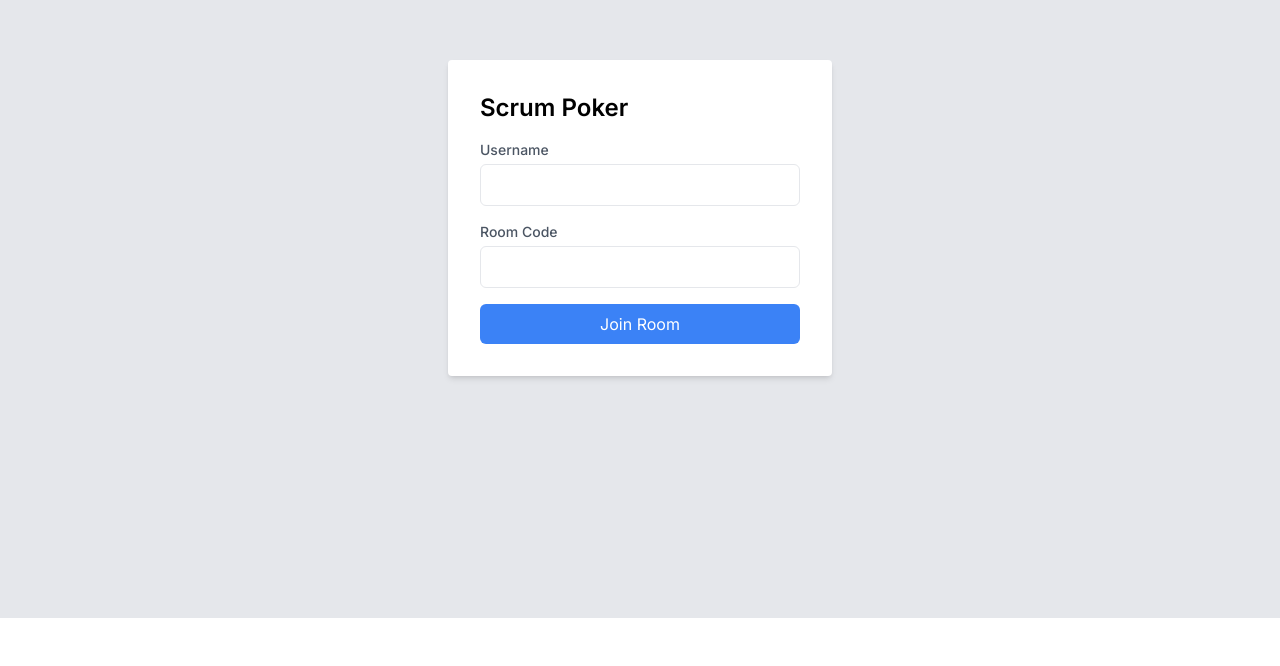
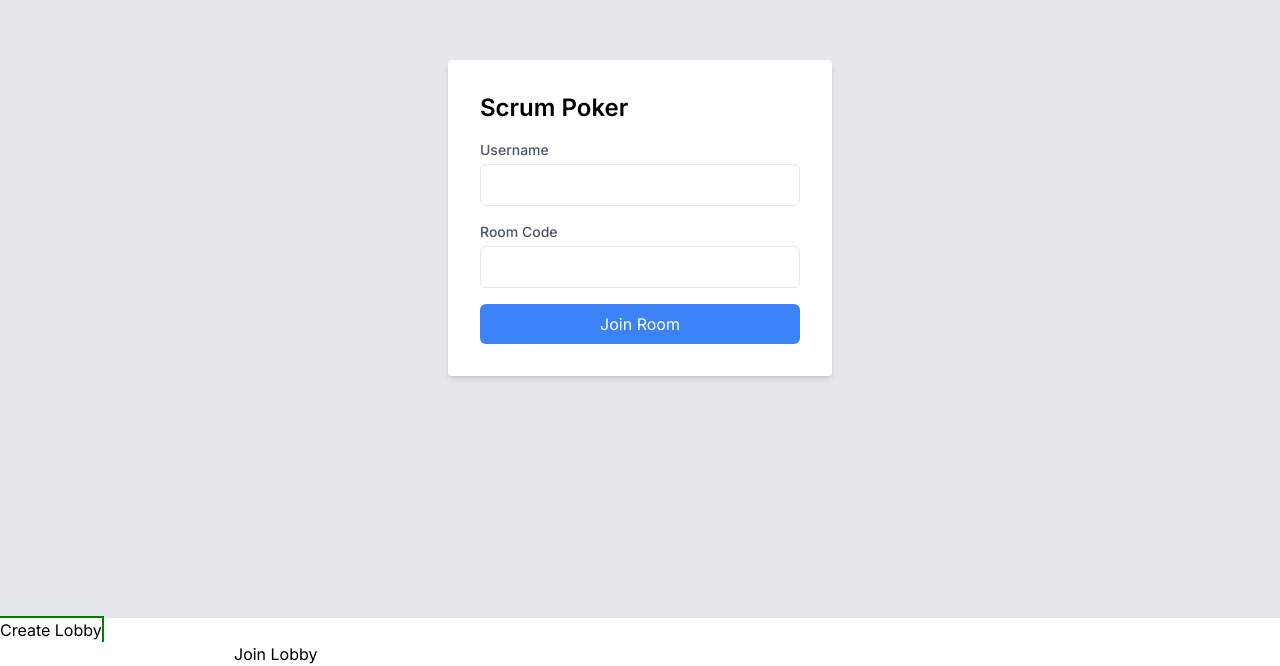
Before and after one commit to zonneplan/scrum, a Next.js app: page / in a window 1280 px wide. Shown: the part 182-848 px from the top of the page. Before the commit the page ends 800 px from the top, so only its background shows below. Built offline with nearby package versions, Linux system fonts and the light colour scheme.

Commit message:
toevoegen basis pusher gedoe

```diff
--- /dev/null
+++ b/app/Pusher.tsx
@@ -0,0 +1,19 @@
+import { NextApiRequest, NextApiResponse } from 'next';
+import Pusher from 'pusher';
+
+const pusher = new Pusher({
+  appId: '1712714',
+  key: '892d3d7e0676f240f4af',
+  secret: '7e9b8c32a12ca529f49f',
+  cluster: 'eu',
+  useTLS: true
+});
+
+export default async function handler(req:NextApiRequest, res:NextApiResponse) {
+  const { socket_id, channel_name } = req.body;
+
+  // Authenticate the connection
+  const auth = pusher.authenticate(socket_id, channel_name);
+
+  res.send(auth);
+}
--- /dev/null
+++ b/app/api/route.ts
@@ -0,0 +1,19 @@
+import Pusher from 'pusher';
+
+export async function POST(request: Request) {
+  const pusher = new Pusher({
+    appId: process.env['PUSHER_APP_ID'] as string,
+    key: process.env['PUSHER_KEY'] as string,
+    secret: process.env['PUSHER_SECRET'] as string,
+    cluster: process.env['PUSHER_CLUSTER'] as string,
+    useTLS: true,
+  });
+
+  const data = await request.json();
+  console.log(data);
+  pusher.trigger('lobby-' + data.lobbyCode, 'counter-event', {
+    message: 'Bonjour',
+  });
+
+  return new Response('OK');
+}
--- a/app/page.tsx
+++ b/app/page.tsx
@@ -1,4 +1,9 @@
 import HomePage from "@/components/custom components/HomePage";
+import Image from 'next/image'
+import Link from 'next/link'
+import { Suspense } from 'react'
+import CreateLobbyButton from '@/components/createLobby'
+import JoinLobbyButton from '@/components/joinLobby'
 
 export const preferredRegion = 'home'
 export const dynamic = 'force-dynamic'
@@ -7,6 +12,10 @@ export default function Home() {
   return (
     <div>
         <HomePage/>
+
+        <CreateLobbyButton />
+
+        <JoinLobbyButton />
     </div>
   )
 }
--- /dev/null
+++ b/components/createLobby.tsx
@@ -0,0 +1,59 @@
+'use client';
+
+import { useRouter } from 'next/navigation';
+import { useEffect, useTransition } from 'react';
+import { useState } from 'react';
+import Pusher from 'pusher-js';
+
+export default function CreateLobbyButton(): JSX.Element {
+  const [lobbyCode, setLobbyCode] = useState('');
+
+  interface Data {
+    message: string;
+  }
+
+  useEffect(() => {
+    console.log('useEffect')
+  }, []);
+
+
+  const createLobby = () => {
+    const code = generateCode();
+    console.log(code);
+
+    const key = process.env["NEXT_PUBLIC_PUSHER_KEY"];
+    const cluster = process.env["NEXT_PUBLIC_PUSHER_CLUSTER"];
+
+    if(!key || !cluster) {
+      return;
+    }
+
+    const pusher = new Pusher(key, {
+      cluster: cluster,
+    });
+
+    const channel = pusher.subscribe("lobby-" + code);
+
+     // Bind to an event
+     channel.bind('counter-event', (data: Data) => {
+      console.log('hello world1', data.message);
+    });
+
+};
+
+  const generateCode = () => {
+    const codeLength = 4;
+    let code = '';
+    for (let i = 0; i < codeLength; i++) {
+      code += Math.floor(Math.random() * 10);
+    }
+    return code;
+  };
+
+  return (
+    <div>
+      <button onClick={createLobby} style={{ outline: '2px solid green' }}>Create Lobby</button>
+      {lobbyCode && <p>Lobby Code: {lobbyCode}</p>}
+    </div>
+  );
+}
--- /dev/null
+++ b/components/joinLobby.tsx
@@ -0,0 +1,37 @@
+'use client';
+
+import { useRouter } from 'next/navigation';
+import { useEffect, useTransition } from 'react';
+import { useState } from 'react';
+import Pusher from 'pusher-js';
+
+export default function CreateLobbyButton(): JSX.Element {
+  const [lobbyCode, setLobbyCode] = useState('');
+
+  useEffect(() => {
+    console.log('useEffect')
+  }, []);
+
+  const joinLobby = async () => {
+    console.log('joinLobby' + lobbyCode)
+
+    // Use the lobbyCode value here
+    const response = await fetch('/api', {
+      method: 'POST',
+      body: JSON.stringify({lobbyCode}),
+      headers: {
+        'Content-Type': 'application/json'
+      }
+    })
+
+
+  };
+
+
+  return (
+    <div>
+      <input type="text" value={lobbyCode} onChange={(e) => setLobbyCode(e.target.value)} />
+      <button onClick={joinLobby}>Join Lobby</button>
+    </div>
+  );
+}
```
